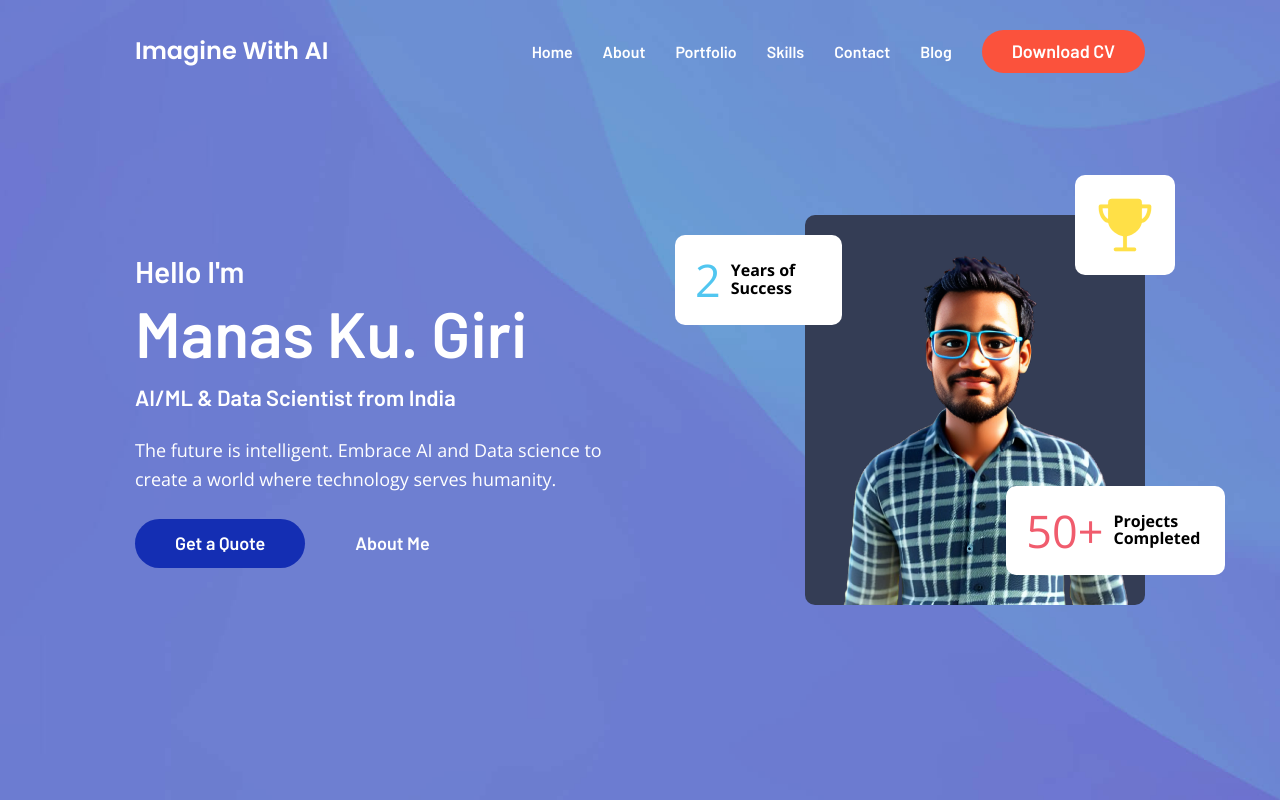
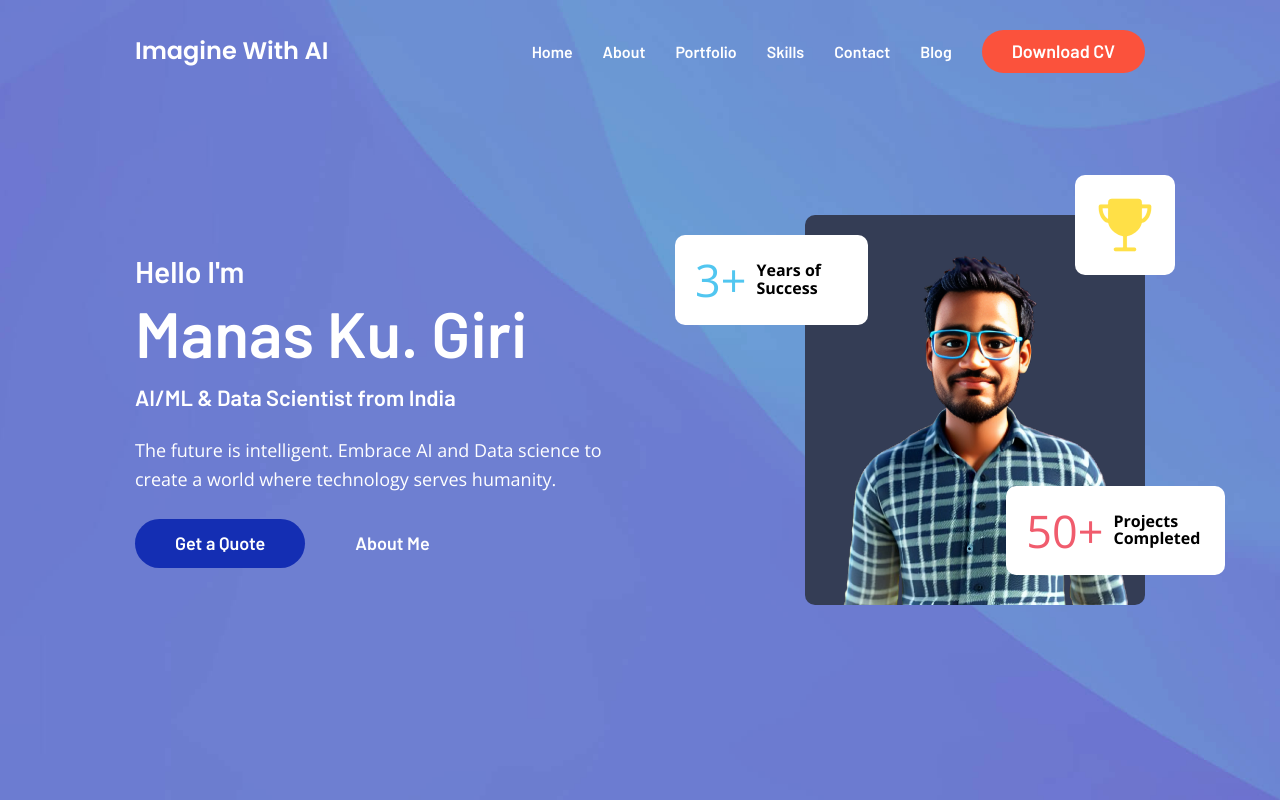
Before and after one commit to MANAS8991/Manas_new_portfolio111, a plain HTML site: page index.html in a window 1280 px wide. Shown: the top 800 px of the page. Drawn offline with nearby package versions, Linux system fonts and the light colour scheme.

Commit message:
Update index.html
new update about experience

```diff
--- a/index.html
+++ b/index.html
@@ -102,7 +102,7 @@
               class="img-cover">
 
             <div class="elem elem-1">
-              <p class="elem-title">2</p>
+              <p class="elem-title">3+</p>
 
               <p class="elem-text">Years of Success</p>
             </div>
```
